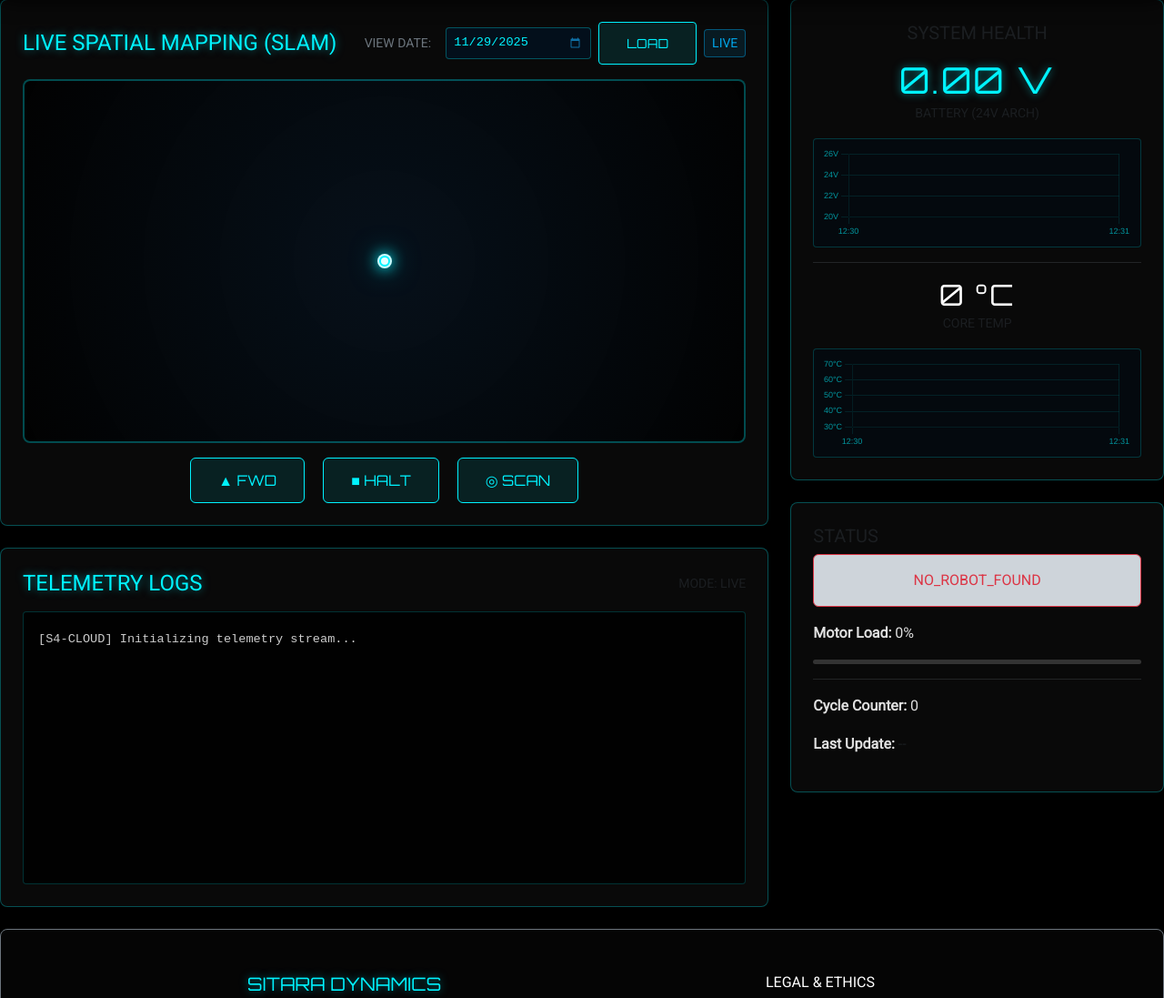
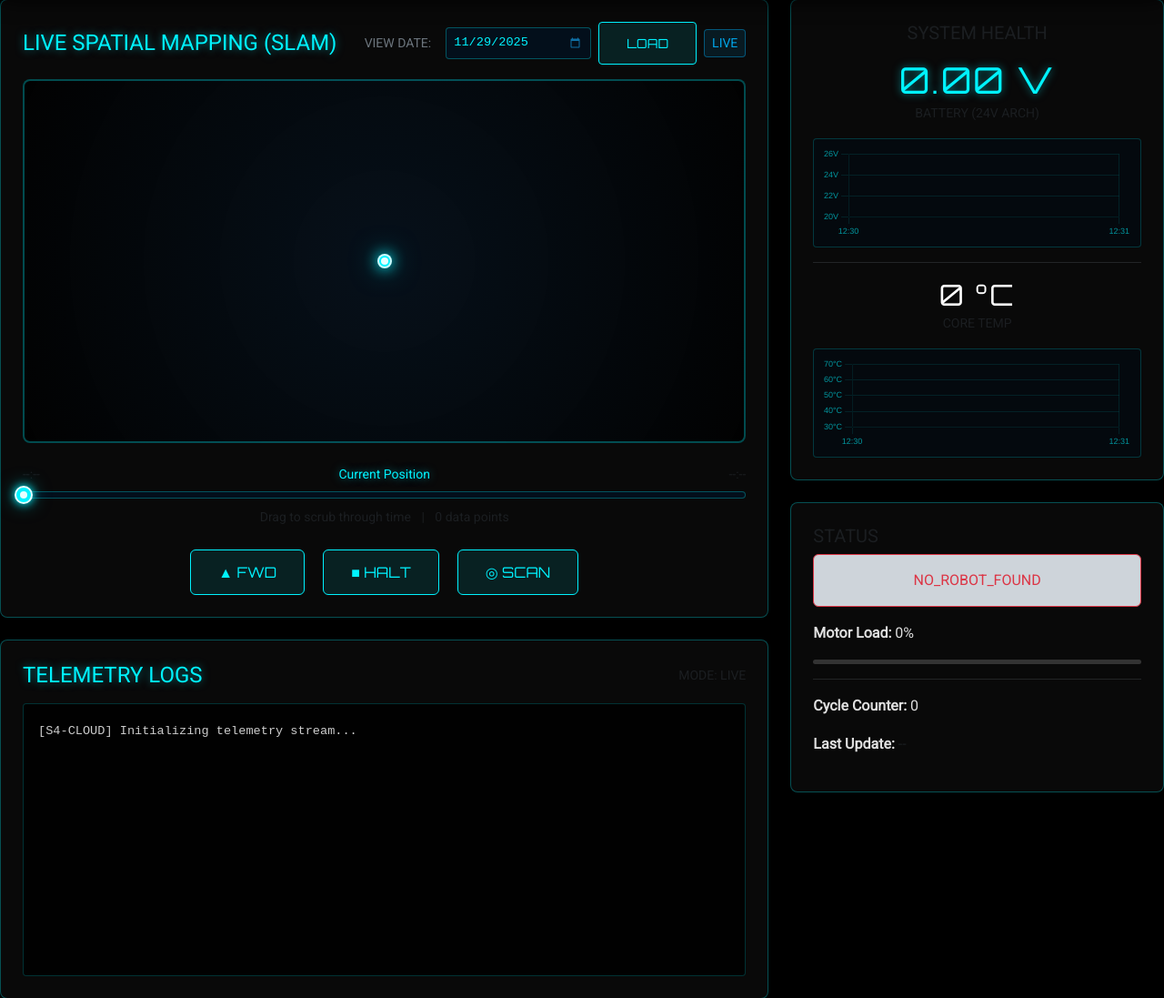
Before and after one commit to pilakkat/sitara_app, a Flask app: page /dashboard in a window 1280 px wide. Shown: the part 59-1156 px from the top of the page at 91% size. Run offline with Flask 3, Linux system fonts and the light colour scheme; the visitor is signed in with stand-in values (Sample User, id 1); data that the repository does not hold is empty.

Commit message:
Add timeline scrubber to dashboard for enhanced historical data navigation

```diff
--- a/static/css/components.css
+++ b/static/css/components.css
@@ -264,3 +264,66 @@ input[type="date"].form-control-cyber::placeholder {
 .chart-container canvas {
     max-height: 120px;
 }
+
+/* Timeline Scrubber */
+.timeline-container {
+    padding: 0.5rem 0;
+}
+
+.timeline-track {
+    position: relative;
+    height: 8px;
+    background: rgba(0, 20, 40, 0.6);
+    border: 1px solid rgba(0, 243, 255, 0.3);
+    border-radius: 4px;
+    cursor: pointer;
+    overflow: visible;
+}
+
+.timeline-progress {
+    position: absolute;
+    height: 100%;
+    background: linear-gradient(90deg, rgba(0, 243, 255, 0.3), rgba(0, 243, 255, 0.6));
+    border-radius: 4px 0 0 4px;
+    width: 0%;
+    transition: width 0.1s ease;
+    pointer-events: none;
+}
+
+.timeline-handle {
+    position: absolute;
+    top: 50%;
+    transform: translate(-50%, -50%);
+    width: 20px;
+    height: 20px;
+    background: var(--neon-blue);
+    border: 2px solid rgba(255, 255, 255, 0.9);
+    border-radius: 50%;
+    cursor: grab;
+    box-shadow: 0 0 10px var(--neon-blue), 0 0 20px rgba(0, 243, 255, 0.5);
+    left: 0%;
+    transition: left 0.1s ease;
+    z-index: 10;
+}
+
+.timeline-handle:hover {
+    transform: translate(-50%, -50%) scale(1.2);
+    box-shadow: 0 0 15px var(--neon-blue), 0 0 30px rgba(0, 243, 255, 0.7);
+}
+
+.timeline-handle:active {
+    cursor: grabbing;
+    transform: translate(-50%, -50%) scale(1.1);
+}
+
+.timeline-handle::after {
+    content: '';
+    position: absolute;
+    top: 50%;
+    left: 50%;
+    width: 8px;
+    height: 8px;
+    background: rgba(255, 255, 255, 0.9);
+    border-radius: 50%;
+    transform: translate(-50%, -50%);
+}
--- a/static/js/main.js
+++ b/static/js/main.js
@@ -12,6 +12,12 @@ let pollingIntervals = [];
 // Chart.js instances
 let batteryChart = null;
 let tempChart = null;
+
+// Timeline scrubber state
+let timelineData = [];
+let currentTimelineIndex = 0;
+let isTimelineDragging = false;
+let timelineAutoUpdate = true;
 
 // Ensure functions are available globally for button onclick events
 window.sendCommand = function(cmd) {
@@ -45,6 +51,7 @@ window.loadHistoricalData = function() {
 
     console.log("Loading historical data for:", selectedDate);
     isLiveMode = false;
+    timelineAutoUpdate = false; // Disable auto-update for historical mode
 
     // Stop live polling
     stopPolling();
@@ -63,6 +70,7 @@ window.loadHistoricalData = function() {
 window.loadLiveData = function() {
     console.log("Returning to live mode");
     isLiveMode = true;
+    timelineAutoUpdate = true; // Enable auto-update for live mode
 
     // Clear date selector
     $('#dateSelector').val('');
@@ -82,6 +90,9 @@ $(document).ready(function() {
 
         // Initialize canvas for path visualization
         initPathCanvas();
+
+        // Initialize timeline scrubber
+        initTimeline();
 
         // Initialize health charts
         initHealthCharts();
@@ -237,6 +248,9 @@ function fetchPathHistory() {
 
         pathHistory = data;
         drawPath();
+
+        // Update timeline with path data
+        updateTimelineData(data);
     }).fail(function() {
         console.warn("Path history endpoint unreachable.");
     });
@@ -251,11 +265,15 @@ function fetchHistoricalPath(date) {
             console.warn("No path data for this date");
             pathHistory = [];
             clearCanvas();
+            updateTimelineData([]); // Clear timeline
             return;
         }
 
         pathHistory = data;
         drawPath();
+
+        // Update timeline with historical data
+        updateTimelineData(data);
     }).fail(function() {
         console.warn("Path history endpoint unreachable.");
     });
@@ -598,3 +616,151 @@ function updateHealthCharts(data) {
 
     console.log("Temperature chart updated");
 }
+
+/**
+ * Initialize timeline scrubber
+ */
+function initTimeline() {
+    const track = document.getElementById('timelineTrack');
+    const handle = document.getElementById('timelineHandle');
+
+    if (!track || !handle) {
+        console.error("Timeline elements not found");
+        return;
+    }
+
+    console.log("Initializing timeline scrubber...");
+
+    // Mouse/Touch event handlers
+    let startX, startLeft;
+
+    const onDragStart = (e) => {
+        isTimelineDragging = true;
+        timelineAutoUpdate = false;
+
+        const clientX = e.type.includes('mouse') ? e.clientX : e.touches[0].clientX;
+        startX = clientX;
+        startLeft = handle.offsetLeft;
+
+        handle.style.cursor = 'grabbing';
+        e.preventDefault();
+    };
+
+    const onDrag = (e) => {
+        if (!isTimelineDragging) return;
+
+        const clientX = e.type.includes('mouse') ? e.clientX : e.touches[0].clientX;
+        const trackRect = track.getBoundingClientRect();
+        const relativeX = clientX - trackRect.left;
+        const percent = Math.max(0, Math.min(100, (relativeX / trackRect.width) * 100));
+
+        updateTimelinePosition(percent);
+        e.preventDefault();
+    };
+
+    const onDragEnd = () => {
+        if (!isTimelineDragging) return;
+
+        isTimelineDragging = false;
+        handle.style.cursor = 'grab';
+    };
+
+    // Click on track to jump
+    track.addEventListener('click', (e) => {
+        if (e.target === handle) return;
+
+        const trackRect = track.getBoundingClientRect();
+        const relativeX = e.clientX - trackRect.left;
+        const percent = (relativeX / trackRect.width) * 100;
+
+        timelineAutoUpdate = false;
+        updateTimelinePosition(percent);
+    });
+
+    // Mouse events
+    handle.addEventListener('mousedown', onDragStart);
+    document.addEventListener('mousemove', onDrag);
+    document.addEventListener('mouseup', onDragEnd);
+
+    // Touch events
+    handle.addEventListener('touchstart', onDragStart);
+    document.addEventListener('touchmove', onDrag);
+    document.addEventListener('touchend', onDragEnd);
+
+    console.log("Timeline scrubber initialized");
+}
+
+/**
+ * Update timeline position and corresponding robot position
+ */
+function updateTimelinePosition(percent) {
+    const handle = document.getElementById('timelineHandle');
+    const progress = document.getElementById('timelineProgress');
+
+    if (!handle || !progress) return;
+
+    // Clamp percentage
+    percent = Math.max(0, Math.min(100, percent));
+
+    // Update visual position
+    handle.style.left = percent + '%';
+    progress.style.width = percent + '%';
+
+    // Update data index
+    if (timelineData.length > 0) {
+        currentTimelineIndex = Math.floor((percent / 100) * (timelineData.length - 1));
+        updateRobotPositionFromTimeline(currentTimelineIndex);
+    }
+}
+
+/**
+ * Update robot position based on timeline index
+ */
+function updateRobotPositionFromTimeline(index) {
+    if (!timelineData || timelineData.length === 0) return;
+
+    index = Math.max(0, Math.min(timelineData.length - 1, index));
+    const dataPoint = timelineData[index];
+
+    // Update robot marker position
+    $('#robotMarker').css({
+        'top': dataPoint.y + '%',
+        'left': dataPoint.x + '%'
+    });
+
+    // Update current time display
+    const timestamp = new Date(dataPoint.timestamp);
+    $('#timelineCurrent').text(timestamp.toLocaleTimeString());
+
+    // Update info text
+    const pointNum = index + 1;
+    $('#timelineInfo').text(`Point ${pointNum} of ${timelineData.length}`);
+}
+
+/**
+ * Update timeline data when path history changes
+ */
+function updateTimelineData(pathData) {
+    if (!pathData || pathData.length === 0) return;
+
+    console.log("Updating timeline with", pathData.length, "data points");
+
+    timelineData = pathData;
+
+    // Update start/end time labels
+    if (timelineData.length > 0) {
+        const startTime = new Date(timelineData[0].timestamp);
+        const endTime = new Date(timelineData[timelineData.length - 1].timestamp);
+
+        $('#timelineStart').text(startTime.toLocaleTimeString());
+        $('#timelineEnd').text(endTime.toLocaleTimeString());
+        $('#timelineDataPoints').text(timelineData.length + ' data points');
+    }
+
+    // Auto-update to latest position if enabled
+    if (timelineAutoUpdate && isLiveMode) {
+        currentTimelineIndex = timelineData.length - 1;
+        const percent = (currentTimelineIndex / (timelineData.length - 1)) * 100;
+        updateTimelinePosition(percent);
+    }
+}
--- a/templates/dashboard.html
+++ b/templates/dashboard.html
@@ -17,6 +17,27 @@
                 <canvas id="pathCanvas" width="600" height="400" style="position: absolute; top: 0; left: 0;"></canvas>
                 <div id="robotMarker" class="robot-marker" style="top: 50%; left: 50%;"></div>
             </div>
+
+            <!-- Timeline Scrubber -->
+            <div class="timeline-container mt-3">
+                <div class="d-flex justify-content-between align-items-center mb-2">
+                    <small class="text-muted" id="timelineStart">--:--</small>
+                    <small class="text-neon" id="timelineCurrent">Current Position</small>
+                    <small class="text-muted" id="timelineEnd">--:--</small>
+                </div>
+                <div class="timeline-track" id="timelineTrack">
+                    <div class="timeline-progress" id="timelineProgress"></div>
+                    <div class="timeline-handle" id="timelineHandle"></div>
+                </div>
+                <div class="text-center mt-2">
+                    <small class="text-muted">
+                        <span id="timelineInfo">Drag to scrub through time</span>
+                        <span class="ms-2">|</span>
+                        <span class="ms-2" id="timelineDataPoints">0 data points</span>
+                    </small>
+                </div>
+            </div>
+
             <div class="mt-3 text-center">
                 <button class="btn btn-cyber mx-2" onclick="sendCommand('move_forward')">▲ FWD</button>
                 <button class="btn btn-cyber mx-2" onclick="sendCommand('stop')">■ HALT</button>
```
